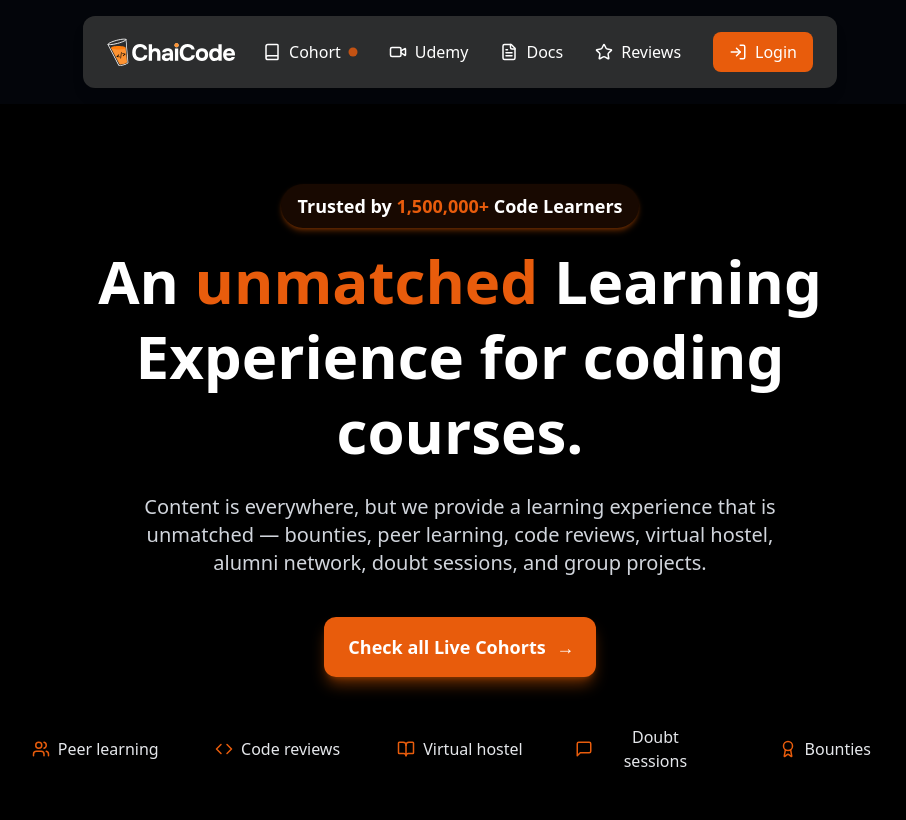
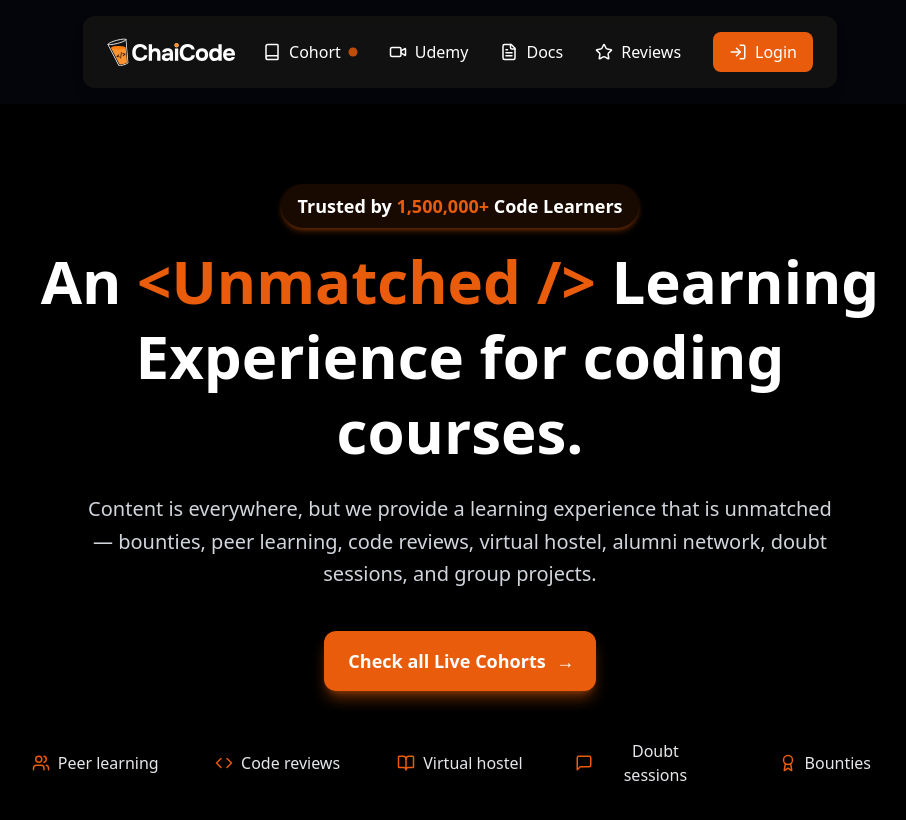
Before and after one commit to Pritamawatade/chaicode-landing-page, a React (Vite) app: page / in a window 1280 px wide. Shown: the top 820 px of the page, without its empty margins (180-1086 px from the left). Built offline with nearby package versions, Linux system fonts and the light colour scheme.

Commit message:
completed hero scetion

```diff
--- a/src/components/HeroSection/HeroSection.jsx
+++ b/src/components/HeroSection/HeroSection.jsx
@@ -1,7 +1,7 @@
-import React from 'react';
-import { motion } from 'framer-motion';
-import { Users, Code, BookOpen, MessageSquare, Award } from 'lucide-react';
-import CountUp from 'react-countup';
+import React from "react";
+import { motion } from "framer-motion";
+import { Users, Code, BookOpen, MessageSquare, Award } from "lucide-react";
+import CountUp from "react-countup";
 
 export default function HeroSection() {
   const features = [
@@ -24,9 +24,11 @@
           whileHover={{ scale: 1.05 }}
         >
           <p className="font-bold text-lg text-white">
-    Trusted by <span className="text-[#e85c0c]">
-      <CountUp end={1500000} duration={2} suffix="+" />
-    </span> Code Learners
+            Trusted by{" "}
+            <span className="text-[#e85c0c]">
+              <CountUp end={1500000} duration={2} separator="," suffix="+" />
+            </span>{" "}
+            Code Learners
           </p>
         </motion.div>
 
@@ -37,33 +39,19 @@
           animate={{ opacity: 1, y: 0 }}
           transition={{ duration: 1 }}
         >
-          An <span className="text-[#e85c0c]">unmatched</span> Learning Experience for coding courses.
+          An <span className="text-[#e85c0c]">&lt;Unmatched /&gt;</span>{" "}
+          Learning Experience for coding courses.
         </motion.h1>
 
         {/* Paragraph */}
         <motion.p
-          className="text-gray-300 text-lg sm:text-xl mb-10 max-w-2xl mx-auto"
+  className="text-gray-300 text-lg sm:text-xl mb-10 mx-auto text-center leading-relaxed max-w-xl sm:max-w-2xl md:max-w-xl lg:max-w-2xl xl:max-w-3xl"
   initial={{ opacity: 0, y: 20 }}
   animate={{ opacity: 1, y: 0 }}
   transition={{ duration: 1, delay: 0.2 }}
 >
   Content is everywhere, but we provide a learning experience that is unmatched — bounties, peer learning, code reviews, virtual hostel, alumni network, doubt sessions, and group projects.
 </motion.p>
-
-        {/* Trust Badge */}
-        {/* <motion.div
-          className="bg-gray-900 rounded-xl px-6 py-4 flex items-center justify-center gap-4 mb-10 shadow-orange-500/30 shadow-md"
-          initial={{ opacity: 0, y: 20 }}
-          animate={{ opacity: 1, y: 0 }}
-          transition={{ duration: 1, delay: 0.3 }}
-        >
-          <div className="bg-[#e85c0c] rounded-full h-12 w-12 flex items-center justify-center shadow-md">
-            <Users size={24} className="text-white" />
-          </div>
-          <p className="font-bold text-lg text-white">
-            Trusted by <span className="text-[#e85c0c]">1.5M</span> Code Learners
-          </p>
-        </motion.div> */}
 
         {/* CTA */}
         <motion.div
@@ -114,8 +102,6 @@
             </motion.div>
           ))}
         </motion.div>
-
-
       </div>
     </div>
   );
--- a/src/components/Navbar/Navbar.jsx
+++ b/src/components/Navbar/Navbar.jsx
@@ -8,7 +8,7 @@
   return (
     <div className="flex justify-center w-full p-4">
       <motion.nav
-        className="bg-[#2c2d2e] bg-opacity-10 backdrop-blur-sm rounded-xl shadow-lg px-6 py-1 w-auto max-w-4xl"
+        className="bg-[#1a1816ac] bg-opacity-10 backdrop-blur-sm rounded-xl shadow-lg px-6 py-1 w-auto max-w-4xl"
         initial={{ opacity: 0, y: -20 }}
         animate={{ opacity: 1, y: 0 }}
         transition={{ duration: 0.5 }}
@@ -115,7 +115,7 @@
           className={`text-white hover:text-gray-50 flex items-center ${
             mobile ? "py-2" : ""
           }`}
-          whileHover={{ scale: 1.1 }}
+          whileHover={{ y:-4 }}
           whileTap={{ scale: 0.95 }}
         >
           <span className="flex items-center space-x-2">
```
Lines whose indentation alone changed are shown as unchanged.
